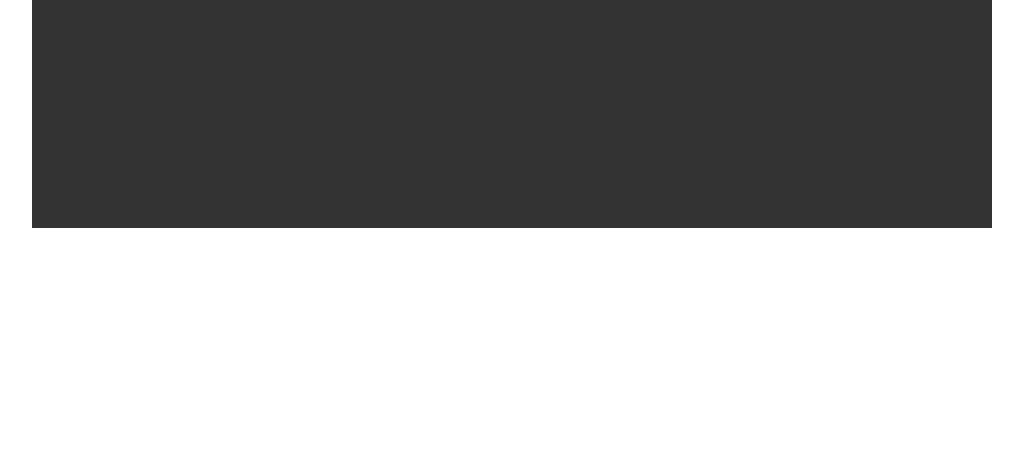
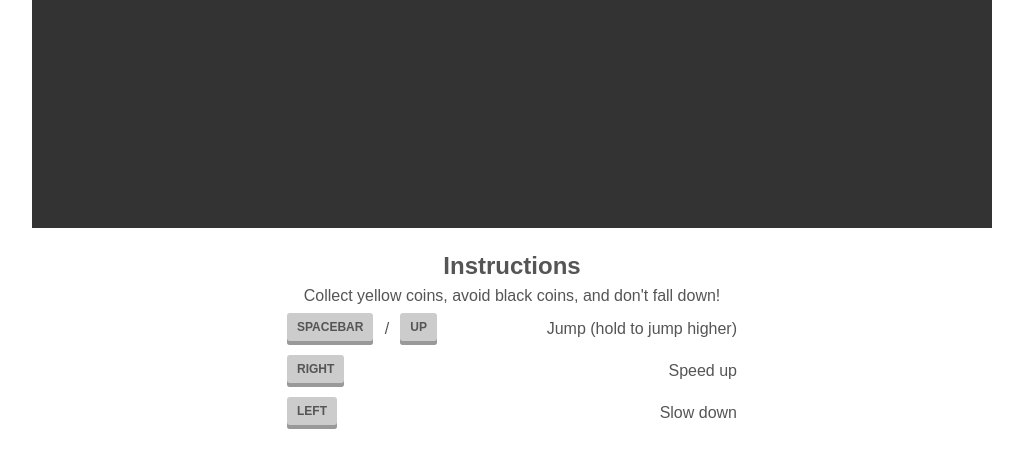
Before and after one commit to PhishyFish/rolypoly, a website built with webpack: page index.html in a window 1280 px wide. Shown: the part 406-860 px from the top of the page, without its empty margins (128-1151 px from the left). Before the commit the page ends 800 px from the top, so only its background shows below. Built offline with nearby package versions, Linux system fonts and the light colour scheme.

Commit message:
Add instructions

```diff
--- a/css/styles.css
+++ b/css/styles.css
@@ -88,6 +88,7 @@ header h1 {
 .game {
   position: relative;
   width: 100%;
+  height: 540px;
 }
 
 #score {
@@ -138,3 +139,46 @@ input {
   background: #3EB755;
   border: none;
 }
+
+section {
+  margin: 20px auto;
+  width: 450px;
+  color: #555;
+  font-size: 16px;
+  text-align: center;
+}
+
+section h2 {
+  font-weight: bold;
+  font-size: 24px;
+}
+
+.key {
+  display: inline-block;
+  margin: 5px 0;
+  padding: 5px 10px;
+  padding-bottom: 9px;
+  border-radius: 3px;
+  font-size: 12px;
+  font-weight: bold;
+  text-transform: uppercase;
+  background: #ccc;
+  box-shadow: inset 0 -4px 0 #999;
+}
+
+.controls {
+  display: flex;
+  align-items: center;
+  justify-content: space-between;
+}
+
+.keys {
+  display: flex;
+  align-items: center;
+  justify-content: space-between;
+  width: 150px;
+}
+
+a {
+  color: #0ac;
+}
--- a/index.html
+++ b/index.html
@@ -34,6 +34,22 @@
           <input type="button" value="Restart" onClick="window.location.reload()">
         </div>
       </div>
+      <section>
+        <h2>Instructions</h2>
+        <p>Collect yellow coins, avoid black coins, and don't fall down!</p>
+        <div class="controls">
+          <div class="keys"><span class="key">Spacebar</span> / <span class="key">Up</span></div>
+          <span>Jump (hold to jump higher)</span>
+        </div>
+        <div class="controls">
+          <span class="key">Right</span>
+          <span>Speed up</span>
+        </div>
+        <div class="controls">
+          <span class="key">Left</span>
+          <span>Slow down</span>
+        </div>
+      </section>
     </main>
   </body>
 </html>
```
